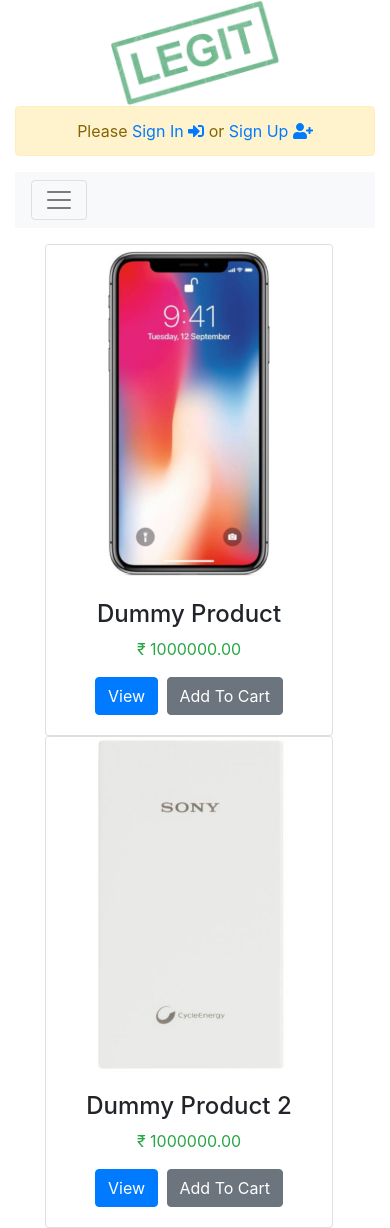
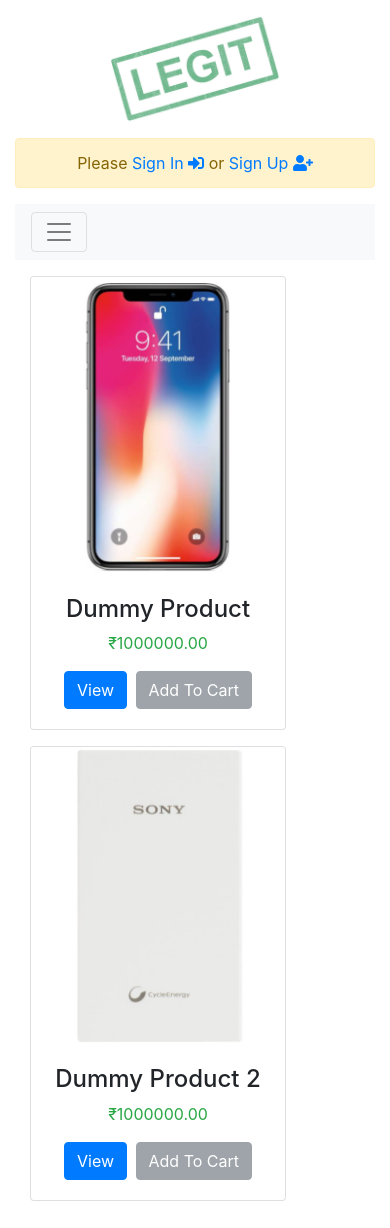
Before and after one commit to waduhek/shopping, a Django app: page / in a window 390 px wide. After the commit the page ends 1201 px from the top, so only its background shows below. Run offline with Django 3.2, Linux system fonts and the light colour scheme; data comes from the database, SQL or seed files in the repository; both versions use the stored data as it was after the commit; some libraries are stand-ins or nearby versions.

Commit message:
Added some responsiveness toh the website

```diff
--- a/shop/templates/base.html
+++ b/shop/templates/base.html
@@ -27,5 +27,6 @@
         <script src="{% static 'js/popper.min.js' %}"></script>
         <script src="{% static 'js/bootstrap.min.js' %}"></script>
         <script src="{% static 'js/all.js' %}"></script>
+        <script src="{% static 'js/custom.js' %}"></script>
     </body>
 </html>
--- a/shop/templates/logo-header.html
+++ b/shop/templates/logo-header.html
@@ -1,6 +1,6 @@
 {% load staticfiles %}
 
-<header class="py-md-3 py-lg-3 py-xl-3">
+<header class="py-3">
     <center>
         <a href="{% url 'shop:home' %}"><img src="{% static 'img/logo.png' %}" style="width: 4.5cm"></a>
     </center>
--- a/shop/templates/navbar.html
+++ b/shop/templates/navbar.html
@@ -24,7 +24,11 @@
             </li>
 
             <li class="nav-item">
-                <a class="nav-link {% if not user.is_authenticated %}disabled{% endif %}" href="{% url 'cart:cart_detail' %}"{% if not user.is_authenticated %}disabled="true"{% endif %}><i class="fas fa-shopping-cart"></i></a>
+                {% if not request.user.is_authenticated %}
+                    <a class="nav-link disabled" style="cursor: not-allowed;" data-toggle="tooltip" data-placement="right" title="Sign in to use the cart"><i class="fas fa-shopping-cart"></i></a>
+                {% else %}
+                    <a class="nav-link" href="{% url 'cart:cart_detail' %}"><i class="fas fa-shopping-cart"></i></a>
+                {% endif %}
             </li>
         </ul>
 
--- a/shop/templates/shop/category.html
+++ b/shop/templates/shop/category.html
@@ -2,23 +2,27 @@
 {% load staticfiles %}
 
 {% block content %}
-    <div class="container">
+    <div class="container ml-0">
         {% if category %}
-            <h2>{{ category.name }}</h2>
+            <h2 class="text-center pb-3 border-bottom mb-5">{{ category.name }}</h2>
         {% endif %}
 
-        <div class="row mx-auto">
+        <div class="row">
             {% for product in product_list %}
-                <div class="col-9 col-sm-12 col-md-4 col-lg-4">
-                    <div class="card text-center" style="min-width: 18rem;">
+                <div class="col-9 col-sm-12 col-md-12 col-lg-4 pb-3">
+                    <div class="card text-center" style="min-width: 16rem;">
                         <a href="{{ product.get_url }}">
-                            <img class="card-img-top" src="{{ product.thumbnail.url }}" alt="{{ product.name }}">
+                            <img class="card-img-top img-fluid" src="{{ product.thumbnail.url }}" alt="{{ product.name }}">
                         </a>
                         <div class="card-body">
                             <h4>{{ product.name }}</h4>
-                            <p class="text-success">&#x20b9; {{ product.price }}</p>
+                            <p class="text-success">&#x20b9;{{ product.price }}</p>
                             <a href="{{ product.get_url }}" class="btn btn-primary">View</a>
-                            <a href="{% url 'cart:add_to_cart' product.id %}" class="btn btn-secondary ml-1">Add To Cart</a>
+                            {% if request.user.is_authenticated %}
+                                <a href="{% url 'cart:add_to_cart' product.id %}" class="btn btn-secondary ml-1">Add To Cart</a>
+                            {% else %}
+                                <button class="btn btn-secondary ml-1 disabled" style="cursor: not-allowed;" data-toggle="tooltip" data-placement="right" title="Sign in to use the cart">Add To Cart</button>
+                            {% endif %}
                         </div>
                     </div>
                 </div>
--- a/shop/templates/welcome-banner.html
+++ b/shop/templates/welcome-banner.html
@@ -4,12 +4,14 @@
     {% if request.user.is_authenticated %}
         {% if request.user.first_name %}
             <div class = "row alert alert alert-primary" role = "alert">
-                <div class="col-12 col-md-12 col-lg-6">
+                <div class="col-12 col-md-6 col-sm-6 col-lg-6">
                     Welcome, {{ request.user.first_name }}
                 </div>
 
-                <div class="col-12 col-md-12 col-lg-6">
-                    <a class="text-right" href="{% url 'signin:signout' %}">Sign Out <i class="fas fa-sign-out-alt"></i></a>
+                <div class="col-12 col-md-6 col-sm-6 col-lg-6">
+                    <div class="col-12 offset-sm-7 col-sm-8 offset-sm-4 text-center">
+                        <a href="{% url 'signin:signout' %}">Sign Out <i class="fas fa-sign-out-alt"></i></a>
+                    </div>
                 </div>
             </div>
 
@@ -20,7 +22,9 @@
                 </div>
 
                 <div class="col-12 col-md-12 col-lg-3">
-                    <a class="text-right" href="{% url 'signin:signout' %}">Sign Out <i class="fas fa-sign-out-alt"></i></a>
+                    <div class="col-4 offset-8">
+                        <a class="text-right" href="{% url 'signin:signout' %}">Sign Out <i class="fas fa-sign-out-alt"></i></a>
+                    </div>
                 </div>
             </div>
         {% endif %}
--- /dev/null
+++ b/static/js/custom.js
@@ -0,0 +1,4 @@
+$(document).ready(function()
+{
+    $('[data-toggle = "tooltip"]').tooltip();
+});
```
Also changed, not shown: cart/templates/cart.html (+11 -11 lines), shop/templates/shop/product-detail.html (+13 -9 lines), db.sqlite3, staticmedia/product/iphoneX_8ORGT8l.jpeg (added), staticmedia/product/sony_ycpWnQ7.jpeg (added), staticmedia/product_thumbnails/iphoneX_WVY13yV.jpeg (added), staticmedia/product_thumbnails/sony_0YWwdDN.jpeg (added), 3 other files.
